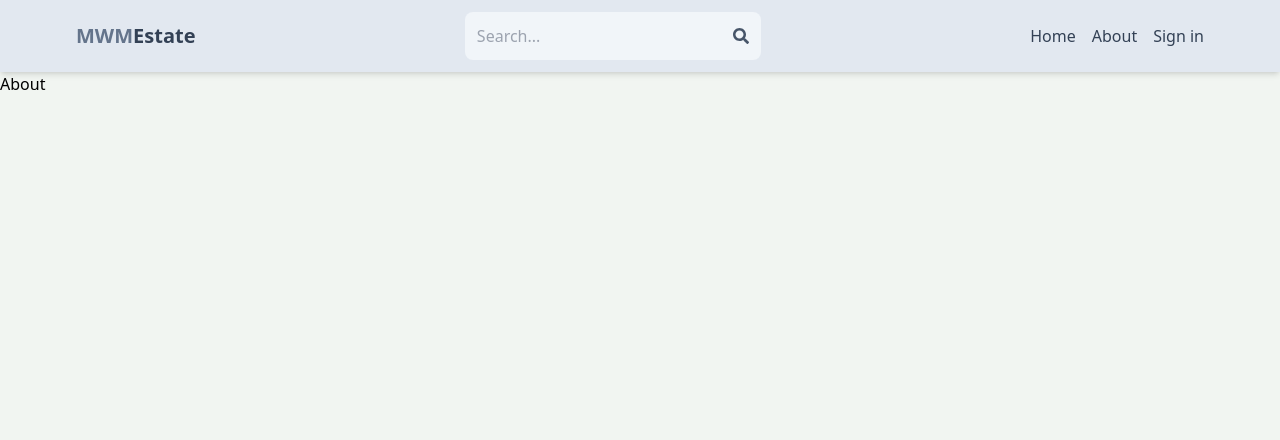
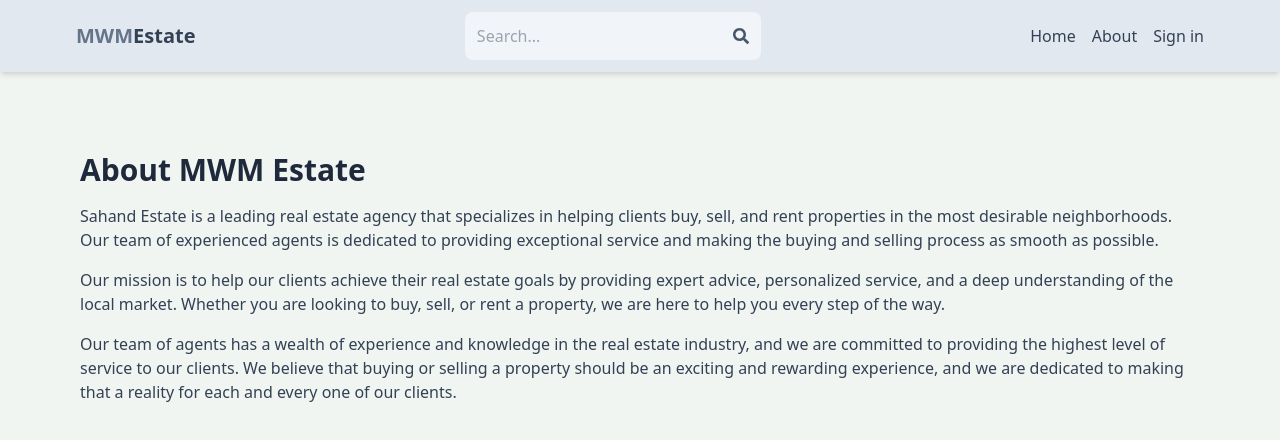
Before and after one commit to Wael-Morjen/realestate-mern-app, a React (Vite) app in the folder client/: page /about in a window 1280 px wide. Shown: the top 440 px of the page. Built offline with nearby package versions, Linux system fonts and the light colour scheme; no server answers.

Commit message:
about component

```diff
--- a/client/src/pages/About.jsx
+++ b/client/src/pages/About.jsx
@@ -1,7 +1,13 @@
-const About = () => {
-    return (
-        <div>About</div>
-    );
+
+export default function About() {
+  return (
+    <div className='py-20 px-4 max-w-6xl mx-auto'>
+      <h1 className='text-3xl font-bold mb-4 text-slate-800'>About MWM Estate</h1>
+      <p className='mb-4 text-slate-700'>Sahand Estate is a leading real estate agency that specializes in helping clients buy, sell, and rent properties in the most desirable neighborhoods. Our team of experienced agents is dedicated to providing exceptional service and making the buying and selling process as smooth as possible.</p>
+      <p className='mb-4 text-slate-700'>
+      Our mission is to help our clients achieve their real estate goals by providing expert advice, personalized service, and a deep understanding of the local market. Whether you are looking to buy, sell, or rent a property, we are here to help you every step of the way.
+      </p>
+      <p className='mb-4 text-slate-700'>Our team of agents has a wealth of experience and knowledge in the real estate industry, and we are committed to providing the highest level of service to our clients. We believe that buying or selling a property should be an exciting and rewarding experience, and we are dedicated to making that a reality for each and every one of our clients.</p>
+    </div>
+  )
 }
-
-export default About;
```
